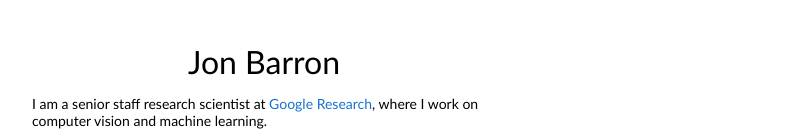
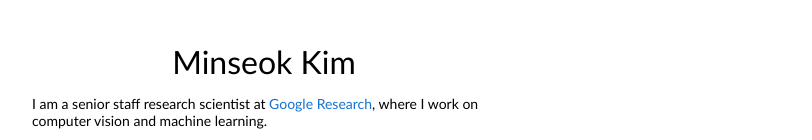
Before and after one commit to BupyeongHealer/BupyeongHealer.github.io, a plain HTML site: page index.html in a window 1280 px wide. Shown: the top 140 px of the page, without its empty margins (228-1040 px from the left). Drawn offline with Linux system fonts and the light colour scheme.

Commit message:
Update index.html

```diff
--- a/index.html
+++ b/index.html
@@ -1,7 +1,7 @@
 <!DOCTYPE HTML>
 <html lang="en"><head><meta http-equiv="Content-Type" content="text/html; charset=UTF-8">
 
-  <title>Jon Barron</title>
+  <title>Minseok Kim (김민석, 金珉奭)</title>
 
   <meta name="author" content="Jon Barron">
   <meta name="viewport" content="width=device-width, initial-scale=1">
@@ -18,7 +18,7 @@
           <tr style="padding:0px">
             <td style="padding:2.5%;width:63%;vertical-align:middle">
               <p style="text-align:center">
-                <name>Jon Barron</name>
+                <name>Minseok Kim</name>
               </p>
               <p>I am a senior staff research scientist at <a href="https://ai.google/research">Google Research</a>, where I work on computer vision and machine learning.
               </p>
```
